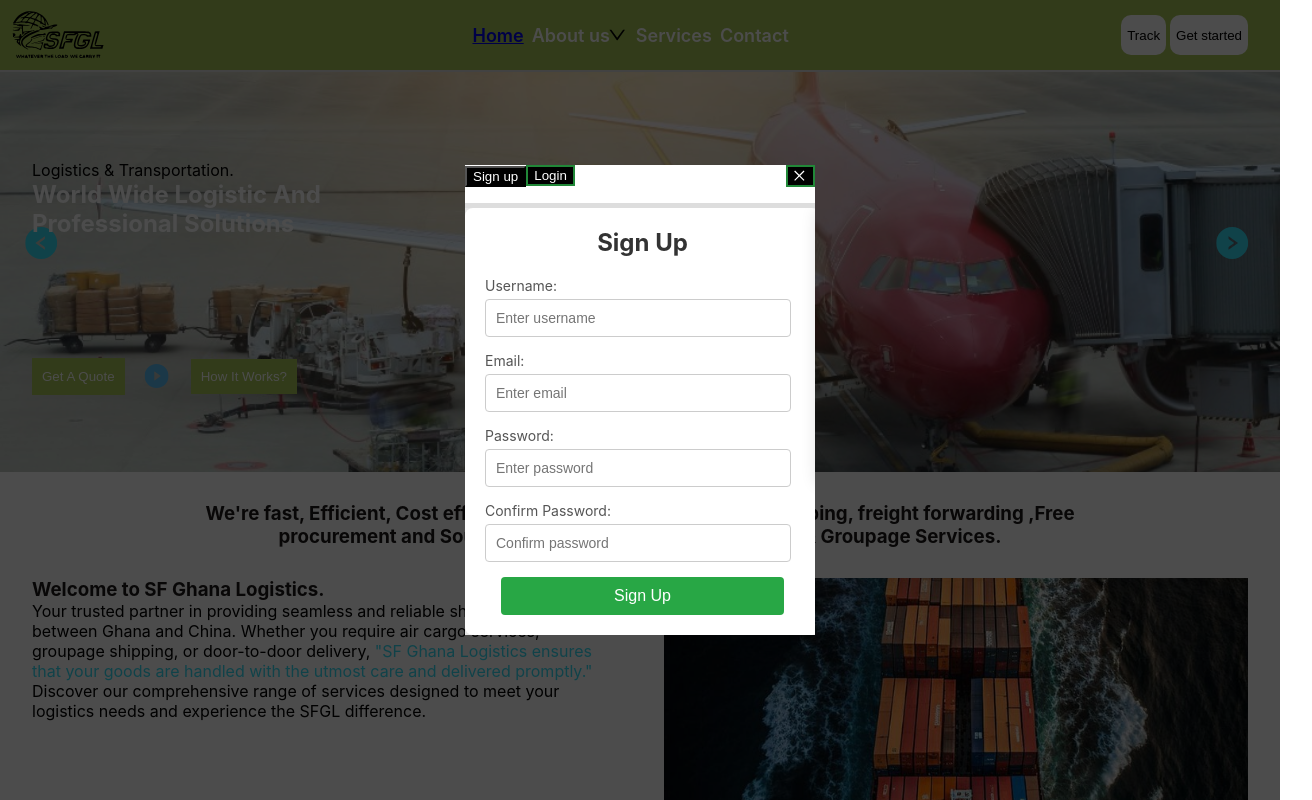
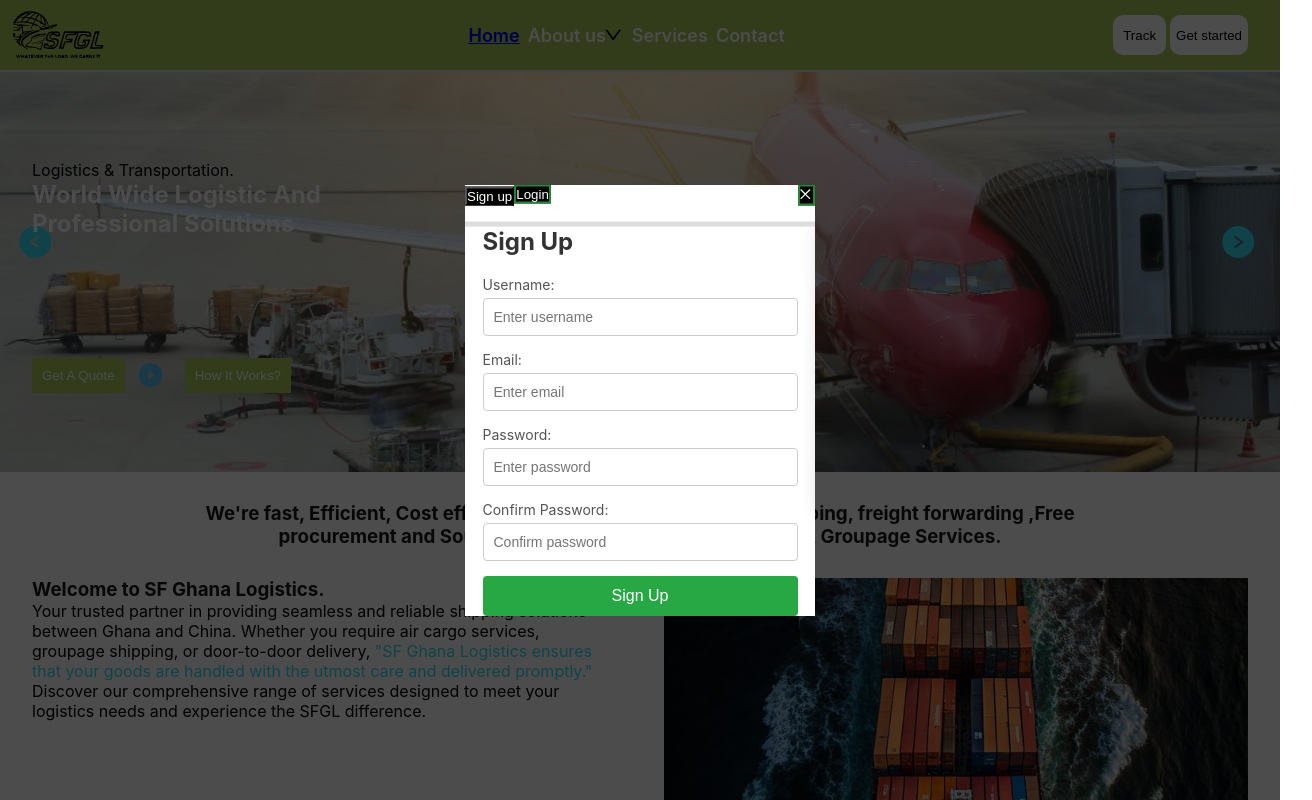
Before and after one commit to Akuafo-Patawah12/SGF-Logistics, a React (Create React App) app in the folder Client/: page / in a window 1280 px wide. Both pictures are taken after a click on the button "Get started". Shown: the top 800 px of the page, 1312 px wide, since content can reach past the window. Built offline with nearby package versions, Linux system fonts and the light colour scheme; no server answers.

Commit message:
general update

```diff
--- a/Client/src/App.css
+++ b/Client/src/App.css
@@ -1,5 +1,6 @@
 *{
   margin: 0;
+  padding: 0;
 }
 
 .Popup{
--- a/Client/src/Components/Auth_foder/Auth.css
+++ b/Client/src/Components/Auth_foder/Auth.css
@@ -1,18 +1,22 @@
 
 
   .container{
+    display: flex;
+    justify-content: center;
+
     width: 100%;
     scroll-snap-align: start;
+    box-shadow: 0px 0px 15px rgba(0, 0, 0, 0.1);
   }
 
   .signup-form,
   .login-form{
-    background-color: white;
-    padding: 20px;
+    margin-inline: auto;
     border-radius: 8px;
-    box-shadow: 0px 0px 15px rgba(0, 0, 0, 0.1);
-    min-width: 90%;
-    text-align: center;
+    width: 90%;
+    display: flex;
+    flex-direction: column;
+
   }
 
   .signup-form h2,
@@ -22,6 +26,9 @@
   }
 
   .form-group {
+    display: flex;
+    flex-direction: column;
+
     margin-bottom: 15px;
     text-align: left;
   }
@@ -34,7 +41,7 @@
   }
 
   .form-group input {
-    width: 90%;
+
     padding: 10px;
     border: 1px solid #ccc;
     border-radius: 4px;
@@ -48,15 +55,28 @@
   }
 
   .form_button {
-    padding: 10px 10px;
+
     background-color: #28a745;
     color: white;
     border: none;
     border-radius: 4px;
     cursor: pointer;
     font-size: 16px;
+    width: 100%;
+    height: 40px;
+    margin-inline: auto;
+  }
+  .check{
+    display: flex;
+    gap: 2px;
     width: 90%;
-    margin-inline: auto;
+    margin-bottom: 2rem;
+
+    & label{
+      font-size: 13px;
+      font-weight: 600;
+    }
+
   }
 
   button:hover {
--- a/Client/src/Components/Auth_foder/Login.jsx
+++ b/Client/src/Components/Auth_foder/Login.jsx
@@ -8,7 +8,7 @@ const Login = () => {
         email: '',
         account_type:"User",
         password: '',
-        rememberMe:true
+        rememberMe:false
 
       });
 
@@ -64,7 +64,8 @@ const Login = () => {
       };
   return (
     <div className="container">
-    <form className="login-form" onSubmit={handleSubmit}>
+
+    <form  className="login-form" onSubmit={handleSubmit}>
     <h2>Login</h2>
 
 
@@ -93,6 +94,21 @@ const Login = () => {
       {errors.password && <span className="error">{errors.password}</span>}
     </div>
 
+    <div className="check">
+
+      <input
+        type="checkbox"
+        name="rememberMe"
+        value={formData.rememberMe}
+        onChange={handleChange}
+        id='check'
+      />
+      <label for="check">Stay Signed in</label>
+
+    </div>
+
+
+
 
    <div className=".form-group">
     <button type="submit" className="form_button">Login</button>
--- a/Client/src/Components/Authentication.jsx
+++ b/Client/src/Components/Authentication.jsx
@@ -44,15 +44,15 @@ const Authentication = ({authShow}) => {
                 <button onClick={()=>{setShowAuth(false)}}><CloseOutlined/></button>
         </div>
      <section ref={parentRef} className='auth_slider'>
-        <div  ref={formRef1}>
+        <div  ref={formRef1} className='slide'>
             <SignUp />
         </div >
 
-        <div ref={formRef2}>
+        <div ref={formRef2} className='slide'>
             <Login />
         </div>
 
-        <div ref={formRef3}>
+        <div ref={formRef3} className='slide'>
             <input type='email'/>
             <input type='submit'/>
 
--- a/Client/src/Components/Components.css
+++ b/Client/src/Components/Components.css
@@ -3,7 +3,6 @@
     position: fixed;
     width: 100%;
     z-index: 30;
-    height: 100vh;
     inset: 0;
     background: rgb(0, 0,0,0.7);
 }
@@ -25,10 +24,10 @@
 .auth_slider{
     display: flex;
     width: 100%;
-    height: inhert;
+    height: fit-content;
     overflow-x: auto;
     scrollbar-width: none;
-    background-color: #eee;
+    background-color: #fff;
     scroll-snap-type: x mandatory;
 }
 .auth_routes{
@@ -38,6 +37,8 @@
     padding-block-end: 1rem;
     background: white;
     border-bottom :5px solid #ddd;
+
+
 
 
     & button{
@@ -51,6 +52,9 @@
         float: right;
     }
 }
+.slide{
+    min-width: 100%;
+}
 
 @media (max-width: 568px) {
     .auth {
--- a/Client/src/Components/Header.jsx
+++ b/Client/src/Components/Header.jsx
@@ -27,9 +27,9 @@ const Header = ({setShowAuth,buttonDisplay}) => {
        </nav>
 
       <div style={{marginRight:"2.5%",display:"flex",alignItems:"center",gap:"4px"}}>
-      <button style={{border:"none",background:"#fff",height:"40px",borderRadius:"10px",color:"black"}}>Track</button>
+      <button style={{border:"none",background:"#fff",height:"40px",borderRadius:"10px",paddingInline:"10px",color:"black"}}>Track</button>
 
-        {buttonDisplay && <button onClick={()=>{setShowAuth(true)}} style={{border:"none",color:" #000",height:"40px",borderRadius:"10px",background:"white"}}>Get started</button> }
+        {buttonDisplay && <button onClick={()=>{setShowAuth(true)}} style={{border:"none",color:" #000",height:"40px",borderRadius:"10px",paddingInline:"6px",background:"white"}}>Get started</button> }
 
        <button  onClick={pop} className="open">
           <div style={{rotate:`${popUp ? "45deg":""}`,top:`${popUp ? "50%":"4px"}`}}></div>
--- a/Client/src/Pages/Home.css
+++ b/Client/src/Pages/Home.css
@@ -7,7 +7,7 @@
 
 
     & div{
-      min-width: 100%;
+
       scroll-snap-align: start,
     }
 
@@ -161,6 +161,7 @@
 
 .quote{
    position: relative;
+   text-align: center;
    max-width: 280px;
    margin-inline: auto;
 }
--- a/Client/src/Pages/HomePage.jsx
+++ b/Client/src/Pages/HomePage.jsx
@@ -134,21 +134,7 @@ useEffect(() => {
   }
 
 
-  const [windowWidth, setWindowWidth] = useState(window.innerWidth);
-  useEffect(() => {
-    // Function to update the width state when the window resizes
-    const handleResize = () => {
-      setWindowWidth(window.innerWidth);
-    };
 
-    // Add event listener for window resize
-    window.addEventListener('resize', handleResize);
-
-    // Cleanup the event listener on component unmount
-    return () => {
-      window.removeEventListener('resize', handleResize);
-    };
-  }, [windowWidth]);
 
 
   const [isVideo,setIsVideo] = useState(false)
@@ -166,6 +152,26 @@ useEffect(() => {
   setSee(false)
 }
 
+
+const [divWidth, setDivWidth] = useState(0);
+
+useEffect(() => {
+  const handleResize = () => {
+    if (parentRef.current) {
+      setDivWidth(parentRef.current.offsetWidth);
+    }
+  };
+
+  window.addEventListener('resize', handleResize);
+
+  // Initial measurement
+  handleResize();
+
+  return () => {
+    window.removeEventListener('resize', handleResize);
+  };
+}, [divWidth]);
+
 const [displayService,setDisplayService]  = useState(false)
 const[serviceText,setServiceText]= useState("SEE ALL OUR SERVICES")
 function ToggleServices(){
@@ -180,16 +186,14 @@ setDisplayService(false)
 
   return (
 
-    <div>
+    <div style={{overflow:"hidden"}}>
         {showAuth&& <Authentication  authShow={[showAuth,setShowAuth]}/>}
       <div
         ref={parentRef}
         className="slide-show"
         style={{
           width: "100%",
-          height: "400px",
-
-          whiteSpace: "nowrap",
+          height: "400px"
 
         }}
       >
@@ -210,19 +214,19 @@ setDisplayService(false)
 
 
 
-       src='../SFG_images/slider1.jpg' width={windowWidth} effect='blur' style={{objectFit: "cover", height: '400px' }}  />
+       src='../SFG_images/slider1.jpg' width={divWidth} effect='blur' style={{objectFit: "cover", height: '400px' }}  />
        </div>
 
        <div ref={childRef2} >
-       <LazyLoadImage src='../SFG_images/Slider4.jpg' width={windowWidth} effect='blur' style={{ objectFit: "cover", height: '400px' }}  />
+       <LazyLoadImage src='../SFG_images/Slider4.jpg' width={divWidth} effect='blur' style={{ objectFit: "cover", height: '400px' }}  />
        </div>
 
          <div ref={childRef3} >
-          <LazyLoadImage src='../SFG_images/Slider2.jpg' width={windowWidth} effect='blur' style={{objectFit: "cover", height: '400px' }}  />
+          <LazyLoadImage src='../SFG_images/Slider2.jpg' width={divWidth} effect='blur' style={{objectFit: "cover", height: '400px' }}  />
           </div>
 
           <div ref={childRef4} >
-          <LazyLoadImage src='../SFG_images/Slider3.jpg' width={windowWidth} effect='blur' style={{objectFit: "cover", height: '400px' }} />
+          <LazyLoadImage src='../SFG_images/Slider3.jpg' width={divWidth} effect='blur' style={{objectFit: "cover", height: '400px' }} />
 
           </div>
 
@@ -241,10 +245,12 @@ setDisplayService(false)
 
 
       </div>
-      <h3 className='Description'>We're fast, Efficient, Cost effective and Reliable in all areas of shipping, freight forwarding
+      <h3 className='Description' >We're fast, Efficient, Cost effective and Reliable in all areas of shipping, freight forwarding
           ,Free procurement and Sourcing Training, Container Clearance & Groupage Services.
       </h3>
-      <section className='welcome_hero'>
+
+      <section className='welcome_hero' >
+
 
 
          <div className='welcome_container' >
```
